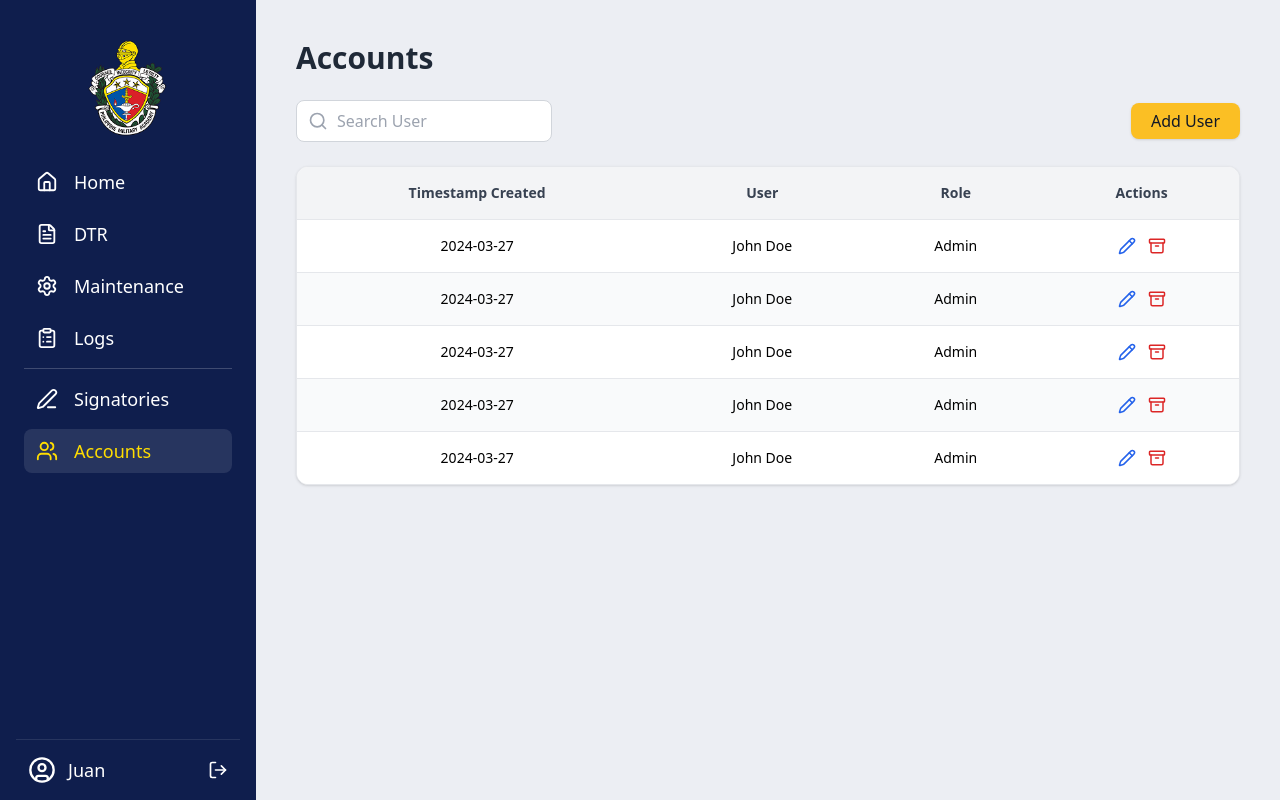
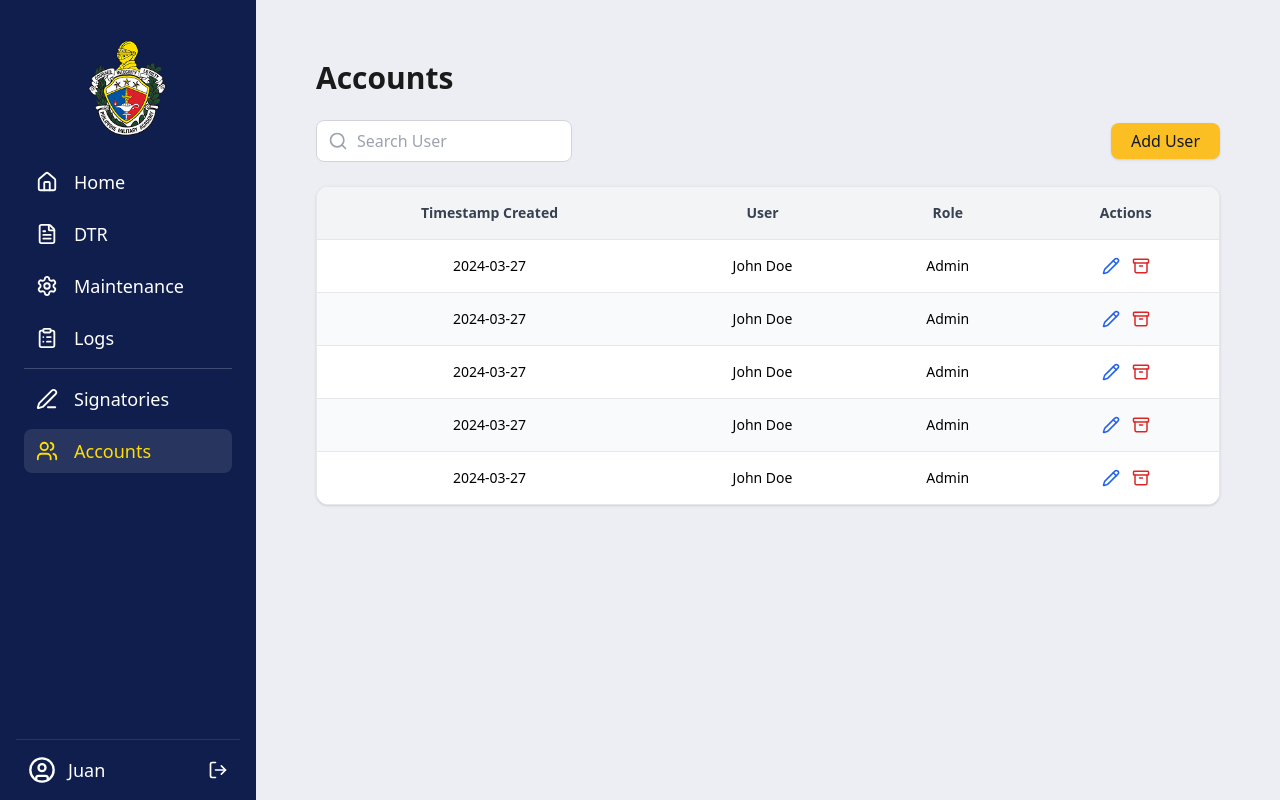
Before and after one commit to cayeelii/PMA-DTR, a React (Vite) app in the folder frontend/: page /accounts in a window 1280 px wide. Built offline with nearby package versions, Linux system fonts and the light colour scheme.

Commit message:
Fixed layout of accounts page

```diff
--- a/frontend/src/pages/Accounts.jsx
+++ b/frontend/src/pages/Accounts.jsx
@@ -16,15 +16,18 @@ function AccountsPage() {
     const [isModalOpen, setIsModalOpen] = useState(false);
 
     const filtered = mockData.filter((row) =>
-    row.user.toLowerCase().includes(search.toLowerCase())
+        row.user.toLowerCase().includes(search.toLowerCase()),
     );
 
     const paginated = filtered.slice((page - 1) * PAGE_SIZE, page * PAGE_SIZE);
 
     return (
         <div className="relative bg-surface w-full text-theme p-2 pt-2 overflow-y-hidden">
-          <div className="mb-6">
-              <h1 className="text-3xl font-bold text-gray-800">Accounts</h1>
+            <div className="p-1 md:p-5 md:mt-0">
+                <div className="flex flex-row md:items-center justify-between mb-6 gap-4">
+                    <h1 className="text-2xl md:text-3xl font-bold text-primary">
+                        Accounts
+                    </h1>
                 </div>
 
                 <div className="flex justify-between items-center mb-6">
@@ -125,6 +128,7 @@ function AccountsPage() {
                     onClose={() => setIsModalOpen(false)}
                 />
             </div>
+        </div>
     );
 }
 
```
Lines whose indentation alone changed are shown as unchanged.
